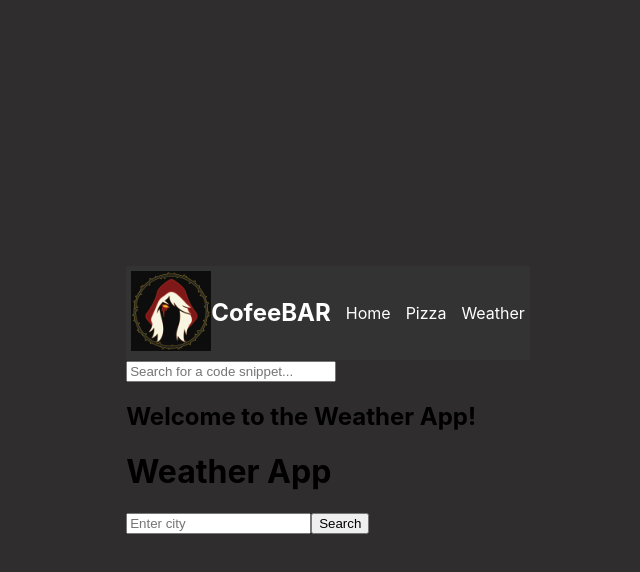
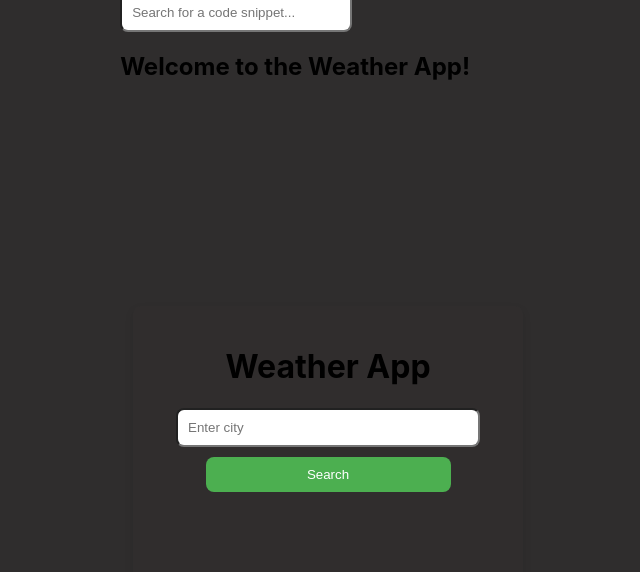
Before and after one commit to Jay-SCM/coffee, a React (Create React App) app: page /weather in a window 1280 px wide. Shown: the top 572 px of the page, without its empty margins (312-952 px from the left). Built offline with nearby package versions, Linux system fonts and the light colour scheme.

Commit message:
cleaned up CSS each page to use App.css instead of individual stylesheets

```diff
--- a/src/components/Weather.jsx
+++ b/src/components/Weather.jsx
@@ -3,6 +3,7 @@
 
 import React, { useState } from 'react';
 import axios from 'axios';
+import '../styles/weather.css';
 const Weather = () => {
     const [city, setCity] = useState('');
     const [weather, setWeather] = useState(null);
--- a/src/styles/App.css
+++ b/src/styles/App.css
@@ -1,20 +1,18 @@
+/* GLOBAL APP STYLES */
 .App {
   text-align: center;
 }
-
 .App-logo {
   height: 40vmin;
   pointer-events: none;
 }
-
 @media (prefers-reduced-motion: no-preference) {
   .App-logo {
     animation: App-logo-spin infinite 20s linear;
   }
 }
-
 .App-header {
-  background-color: #282c34;
+  background-color: #125ef6;
   min-height: 100vh;
   display: flex;
   flex-direction: column;
@@ -23,11 +21,9 @@
   font-size: calc(10px + 2vmin);
   color: white;
 }
-
 .App-link {
   color: #61dafb;
 }
-
 @keyframes App-logo-spin {
   from {
     transform: rotate(0deg);
@@ -36,3 +32,255 @@
     transform: rotate(360deg);
   }
 }
+/* END OF GLOBAL APP STYLES */
+
+
+/* WEATHER APP STYLES */
+.weather-app {
+    position: relative;
+    display: flex;
+    justify-content: center;
+    align-items: center;
+    height: 100vh;
+}
+/* card styles*/
+.weather-card {
+    position: relative;
+    z-index: 1;
+    width: 350px;
+    height: 350px;
+    margin: auto;
+    padding: 20px;
+    box-shadow: 0 4px 8px rgba(0, 0, 0, 0.1);
+    border-radius: 8px;
+    background-color: rgba(49, 46, 46, 0.7);
+    text-align: center;
+    transition: background-color 0.3s ease-in-out;
+}
+.weather-card:hover {
+    background-color: rgba(31, 29, 29, 0.7);
+}
+.input-container {
+    margin-bottom: 10px;
+}
+/* input styles */
+input {
+    width:80%;
+    padding: 10px;
+    border-radius: 8px;
+}
+input:hover {
+    background-color: #b2aeae;
+}
+/* button styles */
+button {
+    width: 70%;
+    padding: 10px;
+    margin-top: 10px;
+    background-color: #4caf50;
+    border-radius: 8px;
+    color: white;
+    border: none;
+    cursor: pointer;
+}
+button:hover {
+    background-color: #134113;
+}
+/* weather info styles */
+.weather-info {
+    margin-top: 20px;
+}
+/* style for error message*/
+.error {
+    color: red;
+}
+/* icon styl */
+.icon-image {
+    width: 45px;
+    height: 45px;
+    margin-right: 10px;
+    padding-left: 2px;
+    border-radius:5px;
+}
+/* END OF WEATHER APP STYLES */
+
+
+/* SEARCH BOX STYLES */
+.search-box-container {
+  display: flex;
+  flex-direction: column;
+  align-items: center;
+  margin-top: 80px;
+  padding-top: 30px;
+}
+.search-box {
+  width: 50%;
+  max-width: 400px;
+}
+/* END OF SEARCH BOX STYLES */
+
+
+/* PIZZA STYLES */
+body {
+  display: flex;
+  flex-direction: column;
+  align-items: center;
+  justify-content: center;
+  height: 100vh;
+  margin: 0;
+  background-color: #2f2d2d;
+}
+.card-container {
+  display: flex;
+  align-items: center;
+}
+.rotating-card {
+  animation: rotate-card 3s linear infinite;
+}
+.card  {
+  width: 300px;
+  padding: 20px;
+  text-align: center;
+  background-color: #181818;
+  box-shadow: 0 4px 8px 0 rgba(0, 0, 0, 0.2);
+  transition: 0.3s;
+  border-radius: 20px;
+}
+.pizza-image {
+  width: 100%;
+  height: auto;
+}
+.pizza-image p{
+  width: 100%;
+  height: auto;
+}
+.message {
+  margin-top: 10px;
+  font-size: 50px;
+  color: white;
+}
+@keyframes rotate-card {
+  0% {
+    transform: rotate(0deg);
+  }
+  100% {
+    transform: rotate(360deg);
+  }
+}
+/* END OF PIZZA STYLES */
+
+
+/* NAVBAR STYLES */
+.navbar {
+  display: flex;
+  justify-content: space-between;
+  align-items: center;
+  padding: 5px 5px; /* height and width -- bar*/
+  background-color: #333;
+  color: white;
+}
+.icon-image {
+  width: 80px; /* height and width -- icon*/
+  height: auto;
+}
+.navbar-title {
+  font-size: 1.5em;
+  font-weight: bold;
+}
+.navbar-links {
+  display: flex;
+}
+.navbar-links a {
+  color: white;
+  text-decoration: none;
+  margin-left: 15px;
+}
+.navbar-links a:hover {
+  text-decoration: underline;
+}
+/* END OF NAVBAR STYLES */
+
+
+/* CODE SNIPPET STYLES */
+.code-snippet {
+  display: flex;
+  flex-direction: column;
+  align-items: center;
+  justify-content: center;
+  text-align: center;
+  max-width: 400px;
+  margin: 0 auto;
+  background-color: #f0f0f0;
+  border: 1px solid #ccc;
+  padding: 20px;
+  border-radius: 8px;
+  box-shadow: 0 2px 4px rgba(0, 0, 0, 0.1);
+}
+.snippet-title {
+  font-size: 1.5em;
+  font-weight: bold;
+  margin-bottom: 0.5em;
+}
+.code-snippet pre {
+  margin: 0;
+  font-family: 'Courier New', monospace;
+  white-space: pre-wrap;
+}
+/* CODE SNIPPET STYLES */
+
+
+
+/* VIDEO BACKGROUND STYLES */
+.video-background {
+  position: absolute;
+  top: 0;
+  left: 0;
+  width: 100%;
+  height: 100%;
+  object-fit: cover;
+  z-index: -1;
+}
+/* END OF VIDEO BACKGROUND STYLES */
+
+
+
+
+
+
+
+
+
+
+
+
+
+
+
+
+
+
+
+
+/* NAVBAR STYLES */
+/*.navbar {*/
+/*    width: 100%;*/
+/*    background-color: #333;*/
+/*    color: white;*/
+/*    text-align: center;*/
+/*    padding: 10px;*/
+/*    display: flex;*/
+/*    justify-content: space-between;*/
+/*    align-items: center;*/
+/*    position: absolute;*/
+/*    top: 0;*/
+/*}*/
+/*.navbar-title {*/
+/*    font-size: 1.5rem;*/
+/*    font-weight: bold;*/
+/*}*/
+/*.navbar-links a {*/
+/*    margin: 0 10px;*/
+/*    text-decoration: none;*/
+/*    color: white;*/
+/*}*/
+/* END OF NAVBAR STYLES */
--- a/src/styles/weather.css
+++ b/src/styles/weather.css
@@ -2,101 +2,101 @@
 
 
 
-.weather-app {
-    position: relative;
-    display: flex;
-    justify-content: center;
-    align-items: center;
-    height: 100vh;
-}
-/* Navbar Stylkes*/
-.navbar {
-    width: 100%;
-    background-color: #333;
-    color: white;
-    text-align: center;
-    padding: 10px;
-    display: flex;
-    justify-content: space-between;
-    align-items: center;
-    position: absolute;
-    top: 0;
-}
-.navbar-title {
-    font-size: 1.5rem;
-    font-weight: bold;
-}
-.navbar-links a {
-    margin: 0 10px;
-    text-decoration: none;
-    color: white;
-}
-/* video background styles */
-.video-background {
-    position: absolute;
-    top: 0;
-    left: 0;
-    width: 100%;
-    height: 100%;
-    object-fit: cover;
-    z-index: -1;
-}
-/* card styles*/
-.weather-card {
-    position: relative;
-    z-index: 1;
-    width: 350px;
-    height: 350px;
-    margin: auto;
-    padding: 20px;
-    box-shadow: 0 4px 8px rgba(0, 0, 0, 0.1);
-    border-radius: 8px;
-    background-color: rgba(49, 46, 46, 0.7);
-    text-align: center;
-    transition: background-color 0.3s ease-in-out;
-}
-.weather-card:hover {
-    background-color: rgba(31, 29, 29, 0.7);
-}
-.input-container {
-    margin-bottom: 10px;
-}
-/* input styles */
-input {
-    width:80%;
-    padding: 10px;
-    border-radius: 8px;
-}
-input:hover {
-    background-color: #b2aeae;
-}
-/* button styles */
-button {
-    width: 70%;
-    padding: 10px;
-    margin-top: 10px;
-    background-color: #4caf50;
-    border-radius: 8px;
-    color: white;
-    border: none;
-    cursor: pointer;
-}
-button:hover {
-    background-color: #134113;
-}
-/* weather info styles */
-.weather-info {
-    margin-top: 20px;
-}
-/* style for error message*/
-.error {
-    color: red;
-}
-/* icon styl */
-.icon-image {
-    width: 45px;
-    height: 45px;
-    margin-right: 10px;
-    padding-left: 2px;
-    border-radius:5px;
-}
+/*.weather-app {*/
+/*    position: relative;*/
+/*    display: flex;*/
+/*    justify-content: center;*/
+/*    align-items: center;*/
+/*    height: 100vh;*/
+/*}*/
+/*!* Navbar Stylkes*!*/
+/*.navbar {*/
+/*    width: 100%;*/
+/*    background-color: #333;*/
+/*    color: white;*/
+/*    text-align: center;*/
+/*    padding: 10px;*/
+/*    display: flex;*/
+/*    justify-content: space-between;*/
+/*    align-items: center;*/
+/*    position: absolute;*/
+/*    top: 0;*/
+/*}*/
+/*.navbar-title {*/
+/*    font-size: 1.5rem;*/
+/*    font-weight: bold;*/
+/*}*/
+/*.navbar-links a {*/
+/*    margin: 0 10px;*/
+/*    text-decoration: none;*/
+/*    color: white;*/
+/*}*/
+/*!* video background styles *!*/
+/*.video-background {*/
+/*    position: absolute;*/
+/*    top: 0;*/
+/*    left: 0;*/
+/*    width: 100%;*/
+/*    height: 100%;*/
+/*    object-fit: cover;*/
+/*    z-index: -1;*/
+/*}*/
+/*!* card styles*!*/
+/*.weather-card {*/
+/*    position: relative;*/
+/*    z-index: 1;*/
+/*    width: 350px;*/
+/*    height: 350px;*/
+/*    margin: auto;*/
+/*    padding: 20px;*/
+/*    box-shadow: 0 4px 8px rgba(0, 0, 0, 0.1);*/
+/*    border-radius: 8px;*/
+/*    background-color: rgba(49, 46, 46, 0.7);*/
+/*    text-align: center;*/
+/*    transition: background-color 0.3s ease-in-out;*/
+/*}*/
+/*.weather-card:hover {*/
+/*    background-color: rgba(31, 29, 29, 0.7);*/
+/*}*/
+/*.input-container {*/
+/*    margin-bottom: 10px;*/
+/*}*/
+/*!* input styles *!*/
+/*input {*/
+/*    width:80%;*/
+/*    padding: 10px;*/
+/*    border-radius: 8px;*/
+/*}*/
+/*input:hover {*/
+/*    background-color: #b2aeae;*/
+/*}*/
+/*!* button styles *!*/
+/*button {*/
+/*    width: 70%;*/
+/*    padding: 10px;*/
+/*    margin-top: 10px;*/
+/*    background-color: #4caf50;*/
+/*    border-radius: 8px;*/
+/*    color: white;*/
+/*    border: none;*/
+/*    cursor: pointer;*/
+/*}*/
+/*button:hover {*/
+/*    background-color: #134113;*/
+/*}*/
+/*!* weather info styles *!*/
+/*.weather-info {*/
+/*    margin-top: 20px;*/
+/*}*/
+/*!* style for error message*!*/
+/*.error {*/
+/*    color: red;*/
+/*}*/
+/*!* icon styl *!*/
+/*.icon-image {*/
+/*    width: 45px;*/
+/*    height: 45px;*/
+/*    margin-right: 10px;*/
+/*    padding-left: 2px;*/
+/*    border-radius:5px;*/
+/*}*/
```
